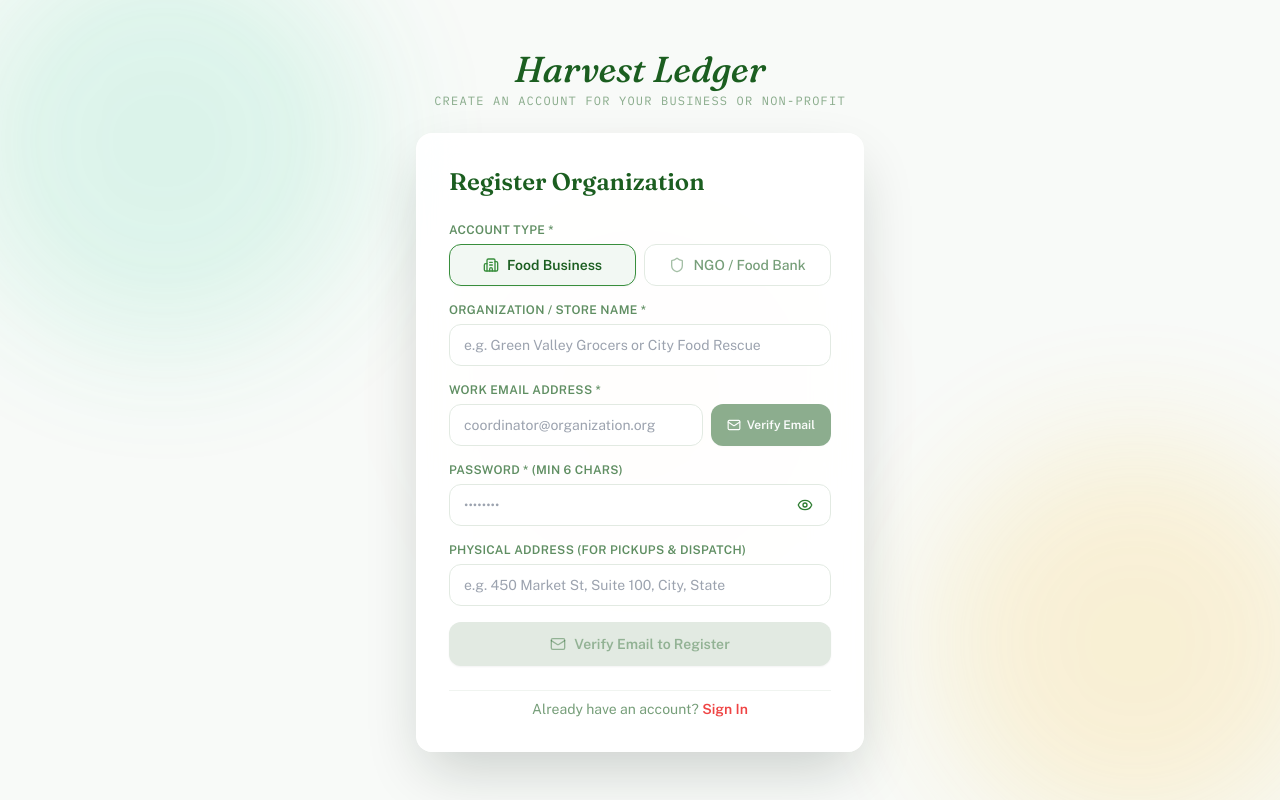
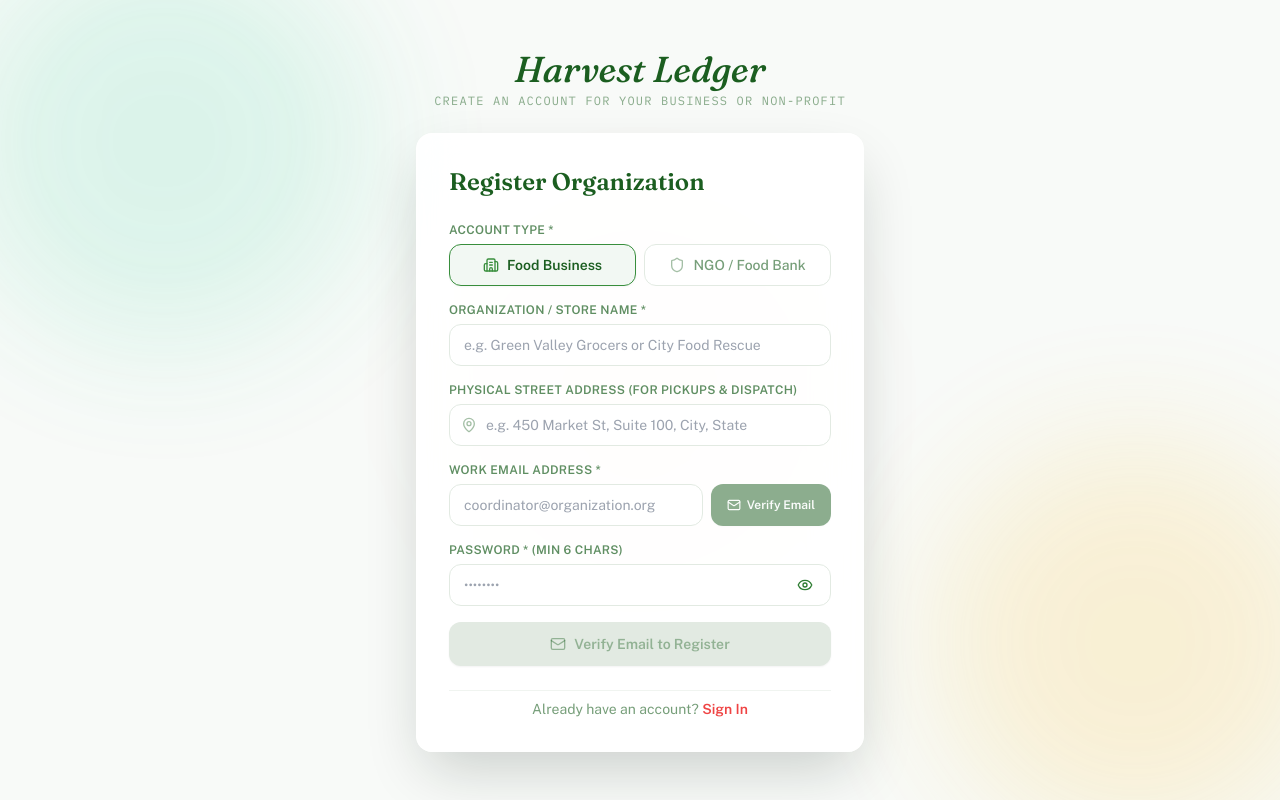
Before and after one commit to preygoti/foodwaste-platform, a React (Vite) app in the folder frontend/: page /register in a window 1280 px wide. Built offline with nearby package versions, Linux system fonts and the light colour scheme; no server answers.

Commit message:
fix(auth): prevent browser autofill from injecting email into physical street address field in registration

```diff
--- a/frontend/src/pages/Login.jsx
+++ b/frontend/src/pages/Login.jsx
@@ -61,8 +61,11 @@ export default function Login() {
                 Work Email Address
               </label>
               <input
+                id="login_email"
+                name="email"
                 type="email"
                 required
+                autoComplete="username email"
                 placeholder="you@organization.org"
                 value={email}
                 onChange={(e) => setEmail(e.target.value)}
@@ -72,7 +75,7 @@ export default function Login() {
 
             <div>
               <div className="flex items-center justify-between mb-1.5">
-                <label className="block text-xs uppercase tracking-wide text-forest-800/70 font-semibold">
+                <label htmlFor="login_password" className="block text-xs uppercase tracking-wide text-forest-800/70 font-semibold">
                   Password
                 </label>
                 <Link
@@ -84,8 +87,11 @@ export default function Login() {
               </div>
               <div className="relative">
                 <input
+                  id="login_password"
+                  name="password"
                   type={showPassword ? "text" : "password"}
                   required
+                  autoComplete="current-password"
                   placeholder="••••••••"
                   value={password}
                   onChange={(e) => setPassword(e.target.value)}
--- a/frontend/src/pages/Register.jsx
+++ b/frontend/src/pages/Register.jsx
@@ -9,10 +9,9 @@ import {
   Mail,
   CheckCircle2,
   KeyRound,
-  RotateCw,
-  Sparkles,
   Eye,
   EyeOff,
+  MapPin,
 } from "lucide-react";
 import { useAuth } from "../AuthContext";
 import { api } from "../api";
@@ -49,8 +48,19 @@ export default function Register() {
     return () => clearTimeout(timer);
   }, [cooldown]);
 
+  // Guard against browser autofill mistakenly injecting an email address into the physical street address field
+  useEffect(() => {
+    if (form.address && form.address.includes("@")) {
+      setForm((prev) => ({ ...prev, address: "" }));
+    }
+  }, [form.address]);
+
   const update = (k) => (e) => {
     const val = e.target.value;
+    // Guard: A physical street address should never contain an email symbol (@)
+    if (k === "address" && val.includes("@")) {
+      return;
+    }
     setForm((prev) => ({ ...prev, [k]: val }));
     if (k === "email" && isEmailVerified && val.trim().toLowerCase() !== verifiedEmail) {
       setIsEmailVerified(false);
@@ -162,7 +172,7 @@ export default function Register() {
             </div>
           )}
 
-          <form onSubmit={onSubmit} className="space-y-4">
+          <form onSubmit={onSubmit} className="space-y-4" autoComplete="on">
             {/* Role Switcher */}
             <div>
               <label className="block text-xs uppercase tracking-wide text-forest-800/70 font-semibold mb-1.5">
@@ -194,12 +204,17 @@ export default function Register() {
               </div>
             </div>
 
+            {/* Organization / Store Name */}
             <div>
-              <label className="block text-xs uppercase tracking-wide text-forest-800/70 font-semibold mb-1.5">
+              <label htmlFor="reg_org_name" className="block text-xs uppercase tracking-wide text-forest-800/70 font-semibold mb-1.5">
                 Organization / Store Name *
               </label>
               <input
+                id="reg_org_name"
+                name="organization"
+                type="text"
                 required
+                autoComplete="organization"
                 placeholder="e.g. Green Valley Grocers or City Food Rescue"
                 value={form.org_name}
                 onChange={update("org_name")}
@@ -207,10 +222,33 @@ export default function Register() {
               />
             </div>
 
+            {/* Physical Street Address (Positioned under Organization details, with explicit street-address autocomplete & anti-autofill guards) */}
+            <div>
+              <label htmlFor="reg_address" className="block text-xs uppercase tracking-wide text-forest-800/70 font-semibold mb-1.5">
+                Physical Street Address (for pickups &amp; dispatch)
+              </label>
+              <div className="relative">
+                <input
+                  id="reg_address"
+                  name="street-address"
+                  type="text"
+                  autoComplete="street-address"
+                  data-lpignore="true"
+                  data-1p-ignore="true"
+                  data-form-type="address"
+                  placeholder="e.g. 450 Market St, Suite 100, City, State"
+                  value={form.address}
+                  onChange={update("address")}
+                  className="w-full border border-wheat-200 rounded-xl pl-9 pr-3.5 py-2.5 text-sm focus:outline-none focus:ring-2 focus:ring-forest-400 bg-white"
+                />
+                <MapPin className="w-4 h-4 text-forest-800/40 absolute left-3 top-1/2 -translate-y-1/2 pointer-events-none" />
+              </div>
+            </div>
+
             {/* Email Address & Verification Section */}
             <div>
               <div className="flex items-center justify-between mb-1.5">
-                <label className="block text-xs uppercase tracking-wide text-forest-800/70 font-semibold">
+                <label htmlFor="reg_email" className="block text-xs uppercase tracking-wide text-forest-800/70 font-semibold">
                   Work Email Address *
                 </label>
                 {isEmailVerified && (
@@ -224,8 +262,11 @@ export default function Register() {
               <div className="flex flex-col sm:flex-row gap-2">
                 <div className="relative flex-1">
                   <input
+                    id="reg_email"
+                    name="email"
                     type="email"
                     required
+                    autoComplete="email"
                     disabled={isEmailVerified}
                     placeholder="coordinator@organization.org"
                     value={form.email}
@@ -323,15 +364,19 @@ export default function Register() {
               </div>
             )}
 
+            {/* Password (Positioned at bottom before submit button with new-password autocomplete) */}
             <div>
-              <label className="block text-xs uppercase tracking-wide text-forest-800/70 font-semibold mb-1.5">
+              <label htmlFor="reg_password" className="block text-xs uppercase tracking-wide text-forest-800/70 font-semibold mb-1.5">
                 Password * (min 6 chars)
               </label>
               <div className="relative">
                 <input
+                  id="reg_password"
+                  name="new-password"
                   type={showPassword ? "text" : "password"}
                   required
                   minLength={6}
+                  autoComplete="new-password"
                   placeholder="••••••••"
                   value={form.password}
                   onChange={update("password")}
@@ -346,18 +391,6 @@ export default function Register() {
                   {showPassword ? <EyeOff className="w-4 h-4" /> : <Eye className="w-4 h-4 text-forest-700" />}
                 </button>
               </div>
-            </div>
-
-            <div>
-              <label className="block text-xs uppercase tracking-wide text-forest-800/70 font-semibold mb-1.5">
-                Physical Address (for pickups &amp; dispatch)
-              </label>
-              <input
-                placeholder="e.g. 450 Market St, Suite 100, City, State"
-                value={form.address}
-                onChange={update("address")}
-                className="w-full border border-wheat-200 rounded-xl px-3.5 py-2.5 text-sm focus:outline-none focus:ring-2 focus:ring-forest-400 bg-white"
-              />
             </div>
 
             <button
```
